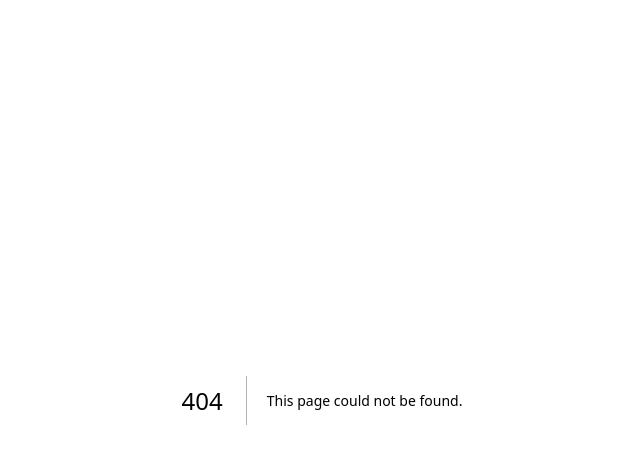
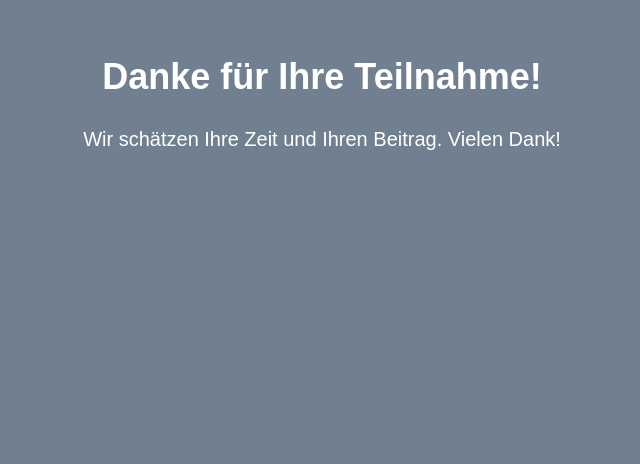
Before and after one commit to DashFreeze/ai-transperancy, a Next.js app: page /end in a window 1280 px wide. Before the commit this address had no page. Shown: the top 464 px of the page, without its empty margins (318-958 px from the left). Built offline with nearby package versions, Linux system fonts and the light colour scheme.

Commit message:
End Page hinzugefügt

```diff
--- a/app/DD/page.tsx
+++ b/app/DD/page.tsx
@@ -1,6 +1,7 @@
 'use client'
 import {useEffect, useState} from 'react';
 import { saveDemographics } from '../lib/data';
+import { useRouter } from 'next/navigation';
 
 
 export default function Home() {
@@ -22,6 +23,7 @@ export default function Home() {
         };
     }, []);
 
+    const router = useRouter();
     const [vorname, setVorname] = useState('');
     const [nachname, setNachname] = useState('');
     const [age, setAge] = useState('');
@@ -36,7 +38,7 @@ export default function Home() {
             localStorage.getItem('userId');
             saveDemographics(parseInt(localStorage.getItem('userId') || '0'), vorname, nachname, age, geschlecht, abschluss, beruf);
             localStorage.clear();
-            alert('Vielen Dank für Ihre Teilnahme!');
+            router.push('/end')
         } else {
             alert('Bitte füllen Sie die benötigten Daten aus.');
         }
--- /dev/null
+++ b/app/end/page.tsx
@@ -0,0 +1,32 @@
+'use client';
+
+import React from 'react';
+
+export default function ThankYouPage () {
+    return (
+        <div style={containerStyle}>
+            <h1 style={headStyle}>Danke für Ihre Teilnahme!</h1>
+            <p style={messageStyle}>Wir schätzen Ihre Zeit und Ihren Beitrag. Vielen Dank!</p>
+        </div>
+    );
+};
+
+// 🔹 Styles
+const containerStyle = {
+    backgroundColor: '#708090',
+    color: '#ffffff',
+    padding: '50px',
+    textAlign: 'center' as const,
+    height: '100vh'
+};
+
+const headStyle = {
+    fontSize: '36px',
+    fontWeight: 'bold' as const,
+    marginBottom: '20px',
+};
+
+const messageStyle = {
+    fontSize: '20px',
+    fontWeight: 'normal' as const,
+};
```
